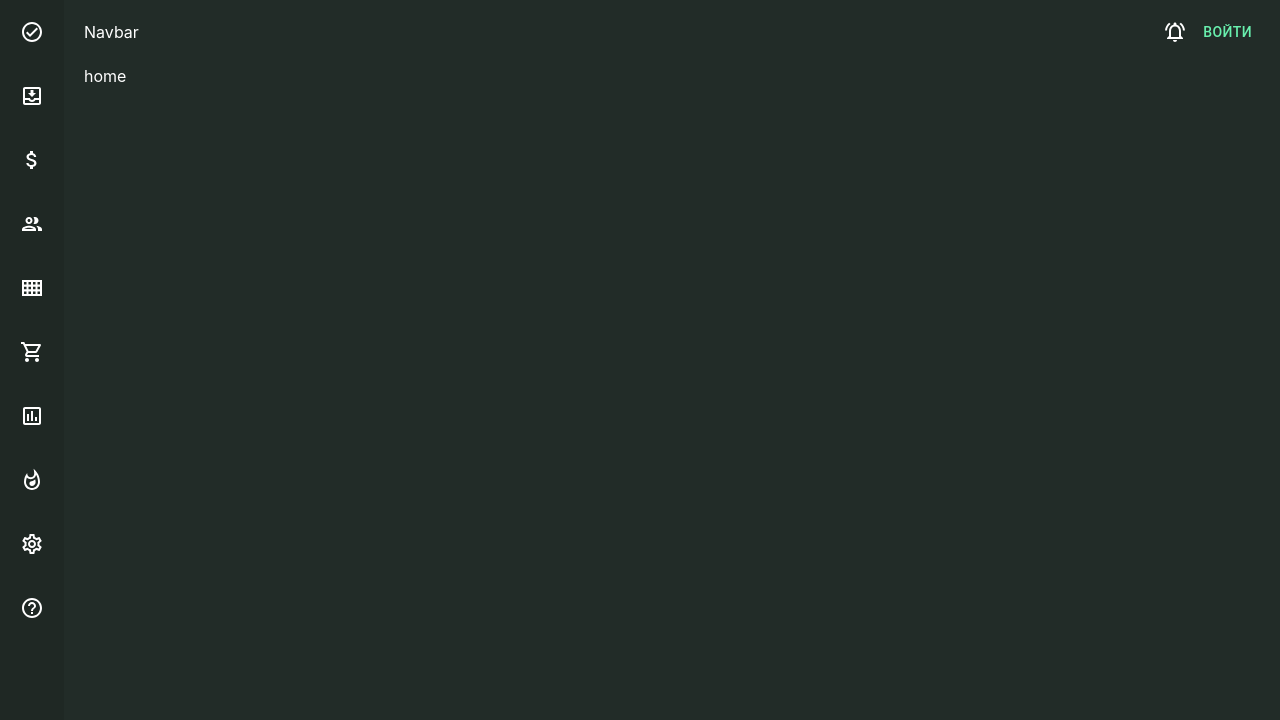
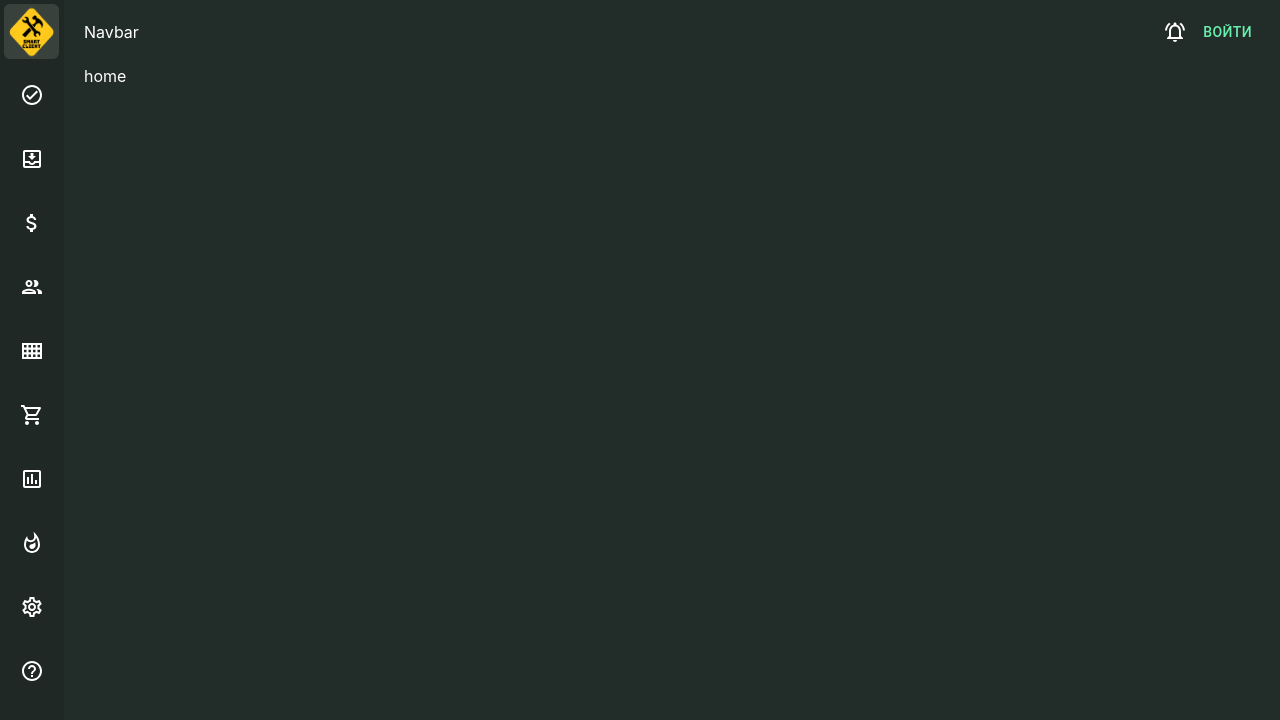
Before and after one commit to dev-tokumei/serviceTypescript, a React (Create React App) app: page /home in a window 1280 px wide. Shown: the top 720 px of the page. Built offline with nearby package versions, Linux system fonts and the light colour scheme.

Commit message:
add logo

```diff
--- a/src/components/layout/layout.tsx
+++ b/src/components/layout/layout.tsx
@@ -1,7 +1,6 @@
 import React, { useState } from 'react';
 import { NavLink } from 'react-router-dom';
 import { Sidebar } from '../sidebar/sidebar';
-import { Navbar } from '../navbar/navbar';
 import BottomNavigation from '@mui/material/BottomNavigation/BottomNavigation';
 import BottomNavigationAction from '@mui/material/BottomNavigationAction/BottomNavigationAction';
 import AttachMoneyIcon from '@mui/icons-material/AttachMoneyOutlined';
@@ -15,6 +14,7 @@ import WhatshotOutlinedIcon from '@mui/icons-material/WhatshotOutlined';
 import SettingsOutlinedIcon from '@mui/icons-material/SettingsOutlined';
 import HelpOutlineOutlinedIcon from '@mui/icons-material/HelpOutlineOutlined';
 import './layou.css';
+import { Navbar } from '../navbar/navbar';
 
 interface ILayout {
   children: React.ReactNode;
--- a/src/components/navbar/navbar.tsx
+++ b/src/components/navbar/navbar.tsx
@@ -1,9 +1,7 @@
 import {
   Button,
   Dialog,
-  DialogActions,
   DialogContent,
-  DialogContentText,
   DialogTitle,
   IconButton,
   Menu,
@@ -26,6 +24,7 @@ interface Inavbar {
 
 export const Navbar: React.FC<Inavbar> = ({ children }) => {
   const [open, setOpen] = useState<boolean>(false);
+  const [anchorEl, setAnchorEl] = useState<null | HTMLElement>(null);
 
   const handleClickOpen = () => {
     setOpen(true);
@@ -35,7 +34,6 @@ export const Navbar: React.FC<Inavbar> = ({ children }) => {
     setOpen(false);
   };
 
-  const [anchorEl, setAnchorEl] = useState<null | HTMLElement>(null);
   const openBtn = Boolean(anchorEl);
   const handleClick = (event: React.MouseEvent<HTMLElement>) => {
     setAnchorEl(event.currentTarget);
--- a/src/components/sidebar/sidebar.tsx
+++ b/src/components/sidebar/sidebar.tsx
@@ -11,12 +11,15 @@ import WhatshotOutlinedIcon from '@mui/icons-material/WhatshotOutlined';
 import SettingsOutlinedIcon from '@mui/icons-material/SettingsOutlined';
 import HelpOutlineOutlinedIcon from '@mui/icons-material/HelpOutlineOutlined';
 import Button from '@mui/material/Button';
+import logo from '../../assets/logo.png';
 
 export const Sidebar: React.FC = () => {
   return (
     <div className='bg-[#1F2824] flex flex-col h-screen '>
       <NavLink to='/'>
-        <img src='' alt='' />
+        <div className='w-[55px] h-[55px] bg-[#39413D] m-1 rounded-md'>
+          <img className='w-full h-full' src={logo} alt='logo' />
+        </div>
       </NavLink>
       <NavLink to='/todo'>
         <Tooltip title='Задачи' placement='right-end'>
--- a/src/index.tsx
+++ b/src/index.tsx
@@ -1,7 +1,7 @@
 import React from 'react';
 import ReactDOM from 'react-dom/client';
 import './index.css';
-import { createTheme, ThemeProvider } from '@mui/material/styles';
+import { ThemeProvider } from '@mui/material/styles';
 import { RouterProvider } from 'react-router-dom';
 import { router } from './router/router';
 import { theme } from './theme';
```
